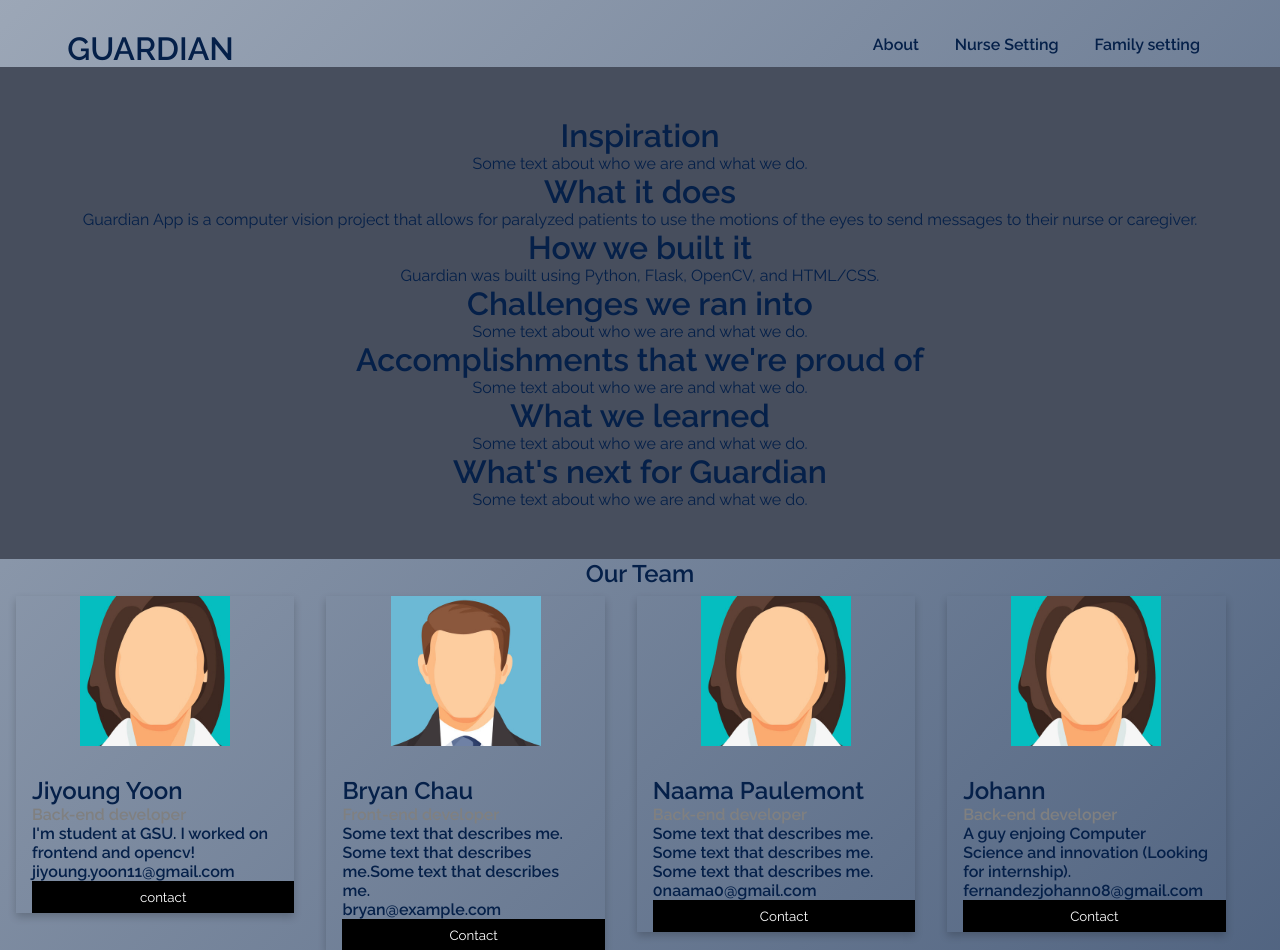
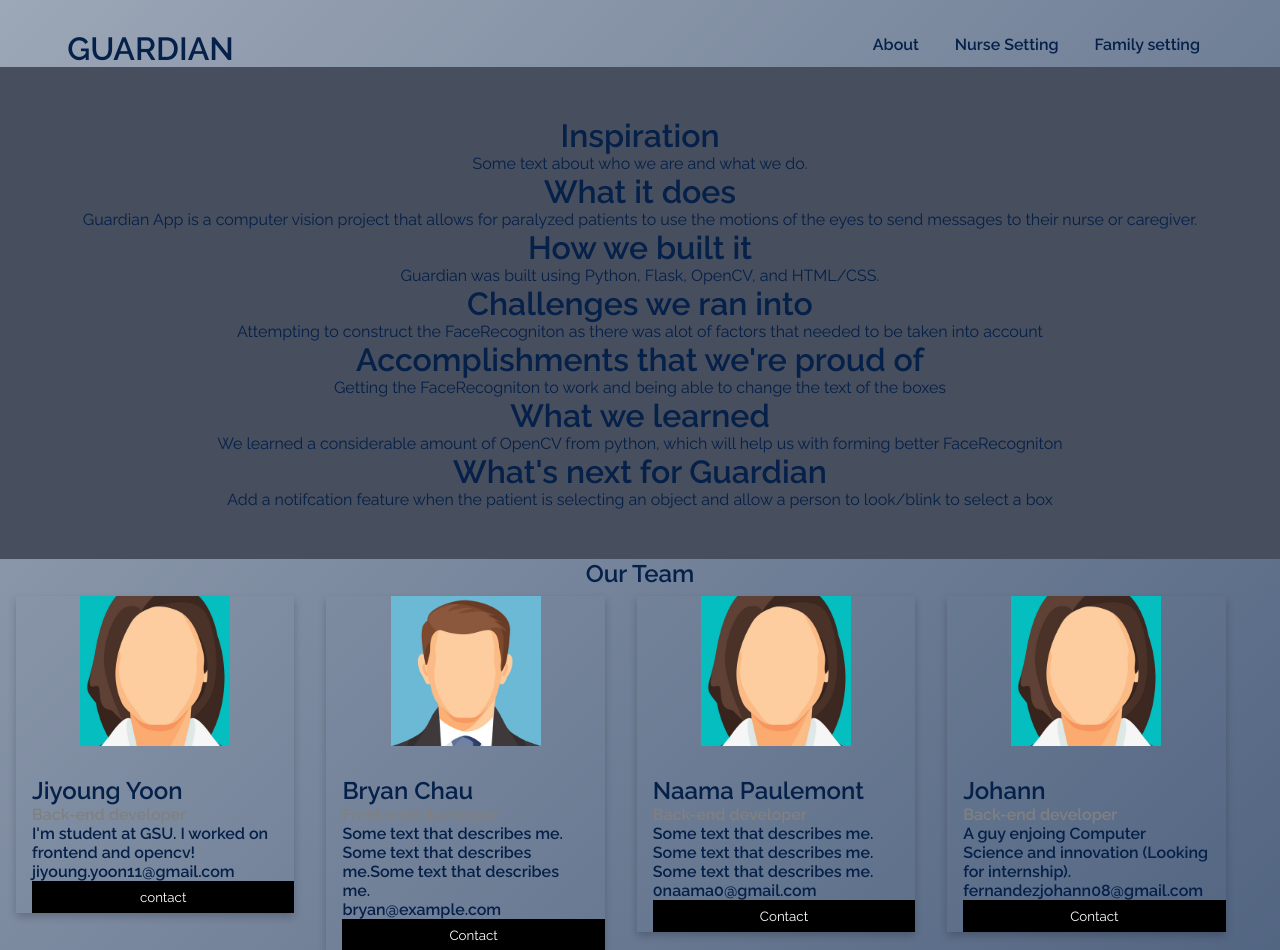
Before and after one commit to ebbuni1023/Guardian, a Flask app: page /about in a window 1280 px wide. Shown: the top 950 px of the page. Run offline with Flask 2, Linux system fonts and the light colour scheme; some libraries are stand-ins or nearby versions.

Commit message:
updated about page

```diff
--- a/templates/about.html
+++ b/templates/about.html
@@ -165,13 +165,13 @@
         <h1>How we built it</h1>
         <p>Guardian was built using Python, Flask, OpenCV, and HTML/CSS.</p>
         <h1>Challenges we ran into</h1>
-        <p>Some text about who we are and what we do.</p>
+        <p>Attempting to construct the FaceRecogniton as there was alot of factors that needed to be taken into account</p>
         <h1>Accomplishments that we're proud of</h1>
-        <p>Some text about who we are and what we do.</p>
+        <p>Getting the FaceRecogniton to work and being able to change the text of the boxes</p>
         <h1>What we learned</h1>
-        <p>Some text about who we are and what we do.</p>
+        <p>We learned a considerable amount of OpenCV from python, which will help us with forming better FaceRecogniton</p>
         <h1>What's next for Guardian</h1>
-        <p>Some text about who we are and what we do.</p>
+        <p>Add a notifcation feature when the patient is selecting an object and allow a person to look/blink to select a box</p>
 
     </div>
 
```
